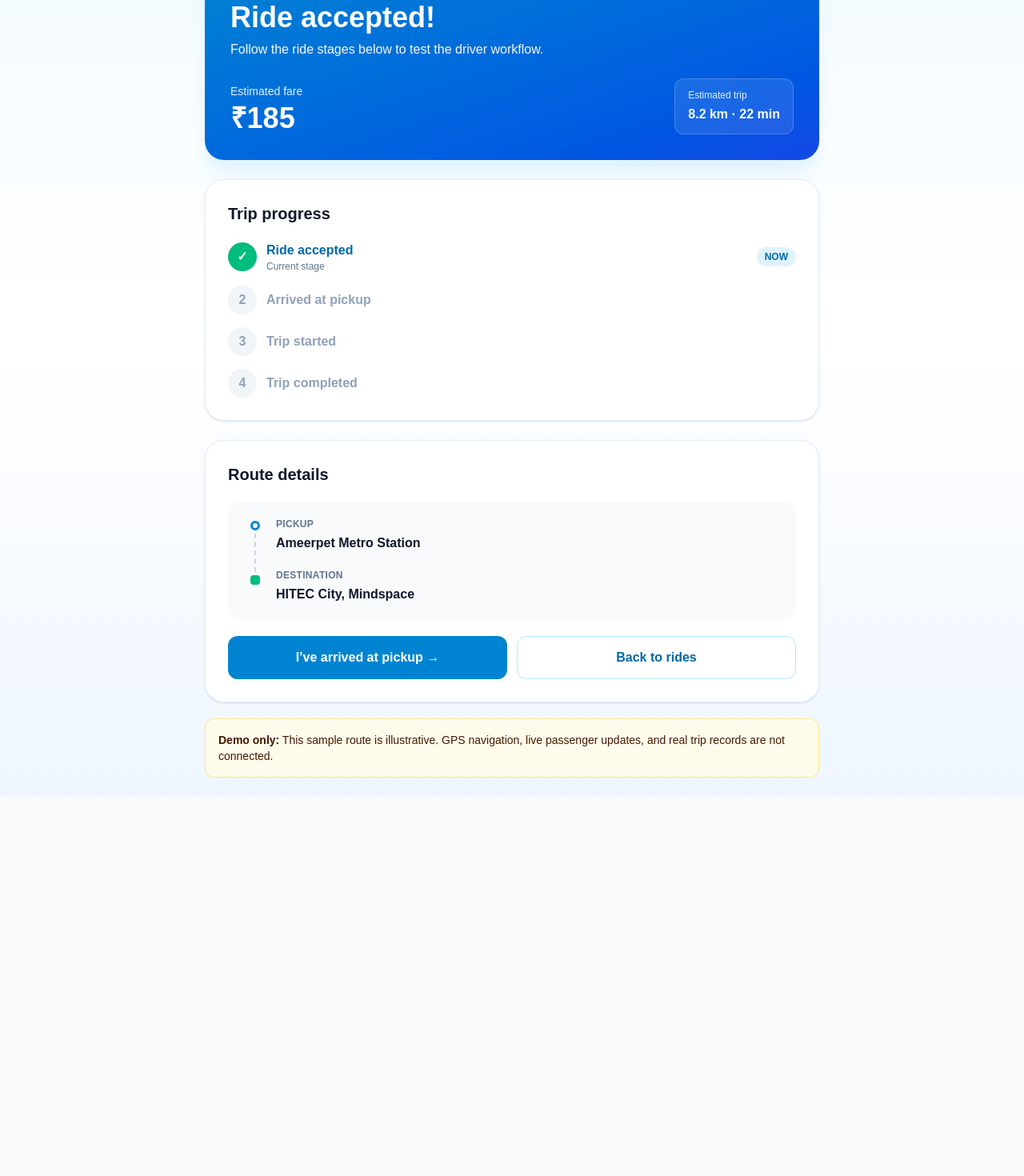
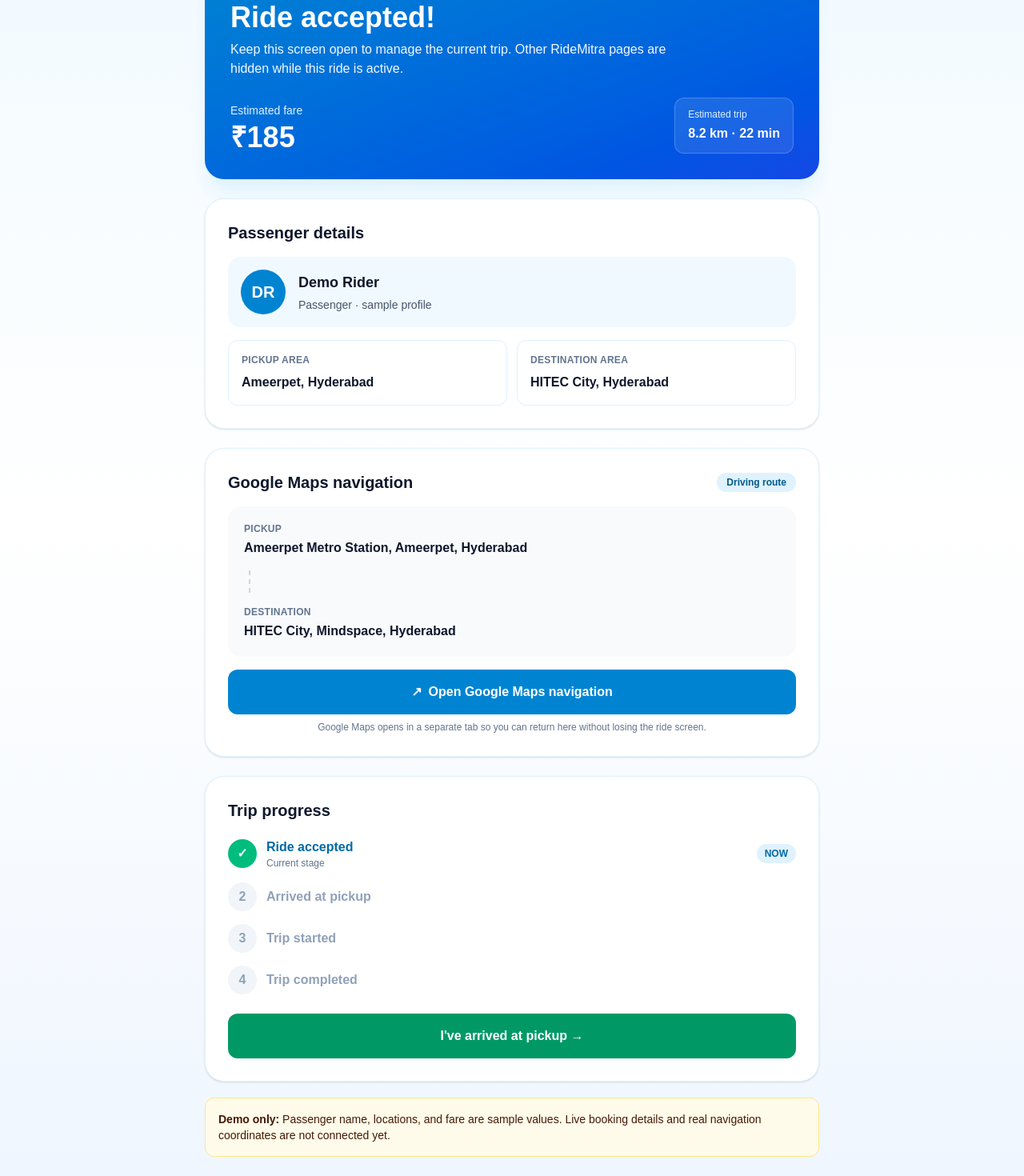
Before and after one commit to mintuvanga/ridemitra, a Next.js app: page /demo/rides/active in a window 1280 px wide. Shown: the part 168-1638 px from the top of the page at 80% size. Before the commit the page ends 1164 px from the top, so only its background shows below. Built offline with nearby package versions, Linux system fonts and the light colour scheme.

Commit message:
Add Maps navigation and passenger details to active ride

```diff
--- a/src/app/demo/rides/active/page.tsx
+++ b/src/app/demo/rides/active/page.tsx
@@ -1,12 +1,27 @@
 "use client";
 
-import Link from "next/link";
 import { useState } from "react";
 
 type TripStage = "accepted" | "arrived" | "in_progress" | "completed";
 
+const ride = {
+  id: "DM-1056",
+  passenger: "Demo Rider",
+  pickup: "Ameerpet Metro Station, Ameerpet, Hyderabad",
+  pickupArea: "Ameerpet, Hyderabad",
+  destination: "HITEC City, Mindspace, Hyderabad",
+  destinationArea: "HITEC City, Hyderabad",
+  fare: "₹185",
+  distance: "8.2 km",
+  duration: "22 min",
+};
+
+const mapsUrl = `https://www.google.com/maps/dir/?api=1&origin=${encodeURIComponent(ride.pickup)}&destination=${encodeURIComponent(ride.destination)}&travelmode=driving`;
+
 export default function ActiveDemoRidePage() {
   const [stage, setStage] = useState<TripStage>("accepted");
+  const [mapsOpened, setMapsOpened] = useState(false);
+
   const steps: { key: TripStage; label: string }[] = [
     { key: "accepted", label: "Ride accepted" },
     { key: "arrived", label: "Arrived at pickup" },
@@ -15,27 +30,55 @@ export default function ActiveDemoRidePage() {
   ];
   const stageIndex = steps.findIndex((step) => step.key === stage);
   const nextAction: Record<Exclude<TripStage, "completed">, { label: string; next: TripStage }> = {
-    accepted: { label: "I’ve arrived at pickup", next: "arrived" },
+    accepted: { label: "I've arrived at pickup", next: "arrived" },
     arrived: { label: "Start trip", next: "in_progress" },
     in_progress: { label: "Complete trip", next: "completed" },
   };
+
+  function openMaps() {
+    window.open(mapsUrl, "_blank", "noopener,noreferrer");
+    setMapsOpened(true);
+  }
 
   return (
     <main className="min-h-screen bg-gradient-to-b from-sky-50 via-white to-blue-50 px-4 py-6 text-slate-900 sm:px-6">
       <div className="mx-auto max-w-3xl">
         <header className="flex items-center justify-between rounded-2xl border border-sky-100 bg-white px-5 py-4 shadow-sm">
-          <Link href="/demo" className="text-xl font-black">Ride<span className="text-sky-600">Mitra</span></Link>
-          <span className="rounded-full bg-emerald-100 px-3 py-1.5 text-xs font-extrabold text-emerald-800">ACTIVE DEMO RIDE</span>
+          <span className="text-xl font-black">Ride<span className="text-sky-600">Mitra</span></span>
+          <span className="rounded-full bg-emerald-100 px-3 py-1.5 text-xs font-extrabold text-emerald-800">ACTIVE RIDE</span>
         </header>
 
         <section className="mt-6 overflow-hidden rounded-3xl bg-gradient-to-br from-sky-600 to-blue-700 p-6 text-white shadow-xl shadow-sky-100 sm:p-8">
-          <p className="text-xs font-bold uppercase tracking-[0.18em] text-sky-100">Ride DM-1056</p>
+          <p className="text-xs font-bold uppercase tracking-[0.18em] text-sky-100">Ride {ride.id}</p>
           <h1 className="mt-3 text-3xl font-black sm:text-4xl">{stage === "completed" ? "Trip completed!" : stage === "in_progress" ? "Trip in progress" : stage === "arrived" ? "Pickup reached" : "Ride accepted!"}</h1>
-          <p className="mt-2 max-w-xl text-sky-50">{stage === "completed" ? "You have finished this sample ride journey." : "Follow the ride stages below to test the driver workflow."}</p>
+          <p className="mt-2 max-w-xl text-sky-50">{stage === "completed" ? "This sample trip has been completed." : "Keep this screen open to manage the current trip. Other RideMitra pages are hidden while this ride is active."}</p>
           <div className="mt-6 flex flex-wrap items-end justify-between gap-4">
-            <div><p className="text-sm text-sky-100">Estimated fare</p><p className="mt-1 text-4xl font-black">₹185</p></div>
-            <div className="rounded-xl border border-white/20 bg-white/10 px-4 py-3"><p className="text-xs text-sky-100">Estimated trip</p><p className="mt-1 font-extrabold">8.2 km · 22 min</p></div>
+            <div><p className="text-sm text-sky-100">Estimated fare</p><p className="mt-1 text-4xl font-black">{ride.fare}</p></div>
+            <div className="rounded-xl border border-white/20 bg-white/10 px-4 py-3"><p className="text-xs text-sky-100">Estimated trip</p><p className="mt-1 font-extrabold">{ride.distance} · {ride.duration}</p></div>
           </div>
+        </section>
+
+        <section className="mt-6 rounded-3xl border border-sky-100 bg-white p-5 shadow-sm sm:p-7">
+          <h2 className="text-xl font-black">Passenger details</h2>
+          <div className="mt-4 flex items-center gap-4 rounded-2xl bg-sky-50 p-4">
+            <div className="flex h-14 w-14 shrink-0 items-center justify-center rounded-full bg-sky-600 text-xl font-black text-white">DR</div>
+            <div className="min-w-0"><p className="text-lg font-extrabold">{ride.passenger}</p><p className="mt-1 text-sm text-slate-600">Passenger · sample profile</p></div>
+          </div>
+          <div className="mt-4 grid gap-3 sm:grid-cols-2">
+            <div className="rounded-xl border border-sky-100 p-4"><p className="text-xs font-bold uppercase tracking-wide text-slate-500">Pickup area</p><p className="mt-2 font-extrabold">{ride.pickupArea}</p></div>
+            <div className="rounded-xl border border-sky-100 p-4"><p className="text-xs font-bold uppercase tracking-wide text-slate-500">Destination area</p><p className="mt-2 font-extrabold">{ride.destinationArea}</p></div>
+          </div>
+        </section>
+
+        <section className="mt-6 rounded-3xl border border-sky-100 bg-white p-5 shadow-sm sm:p-7">
+          <div className="flex flex-wrap items-center justify-between gap-3"><h2 className="text-xl font-black">Google Maps navigation</h2><span className="rounded-full bg-sky-100 px-3 py-1 text-xs font-bold text-sky-800">Driving route</span></div>
+          <div className="mt-4 rounded-2xl bg-slate-50 p-5">
+            <div><p className="text-xs font-bold uppercase tracking-wide text-slate-500">Pickup</p><p className="mt-1 font-extrabold">{ride.pickup}</p></div>
+            <div className="my-4 ml-1.5 h-7 border-l-2 border-dashed border-slate-300" />
+            <div><p className="text-xs font-bold uppercase tracking-wide text-slate-500">Destination</p><p className="mt-1 font-extrabold">{ride.destination}</p></div>
+          </div>
+          <button type="button" onClick={openMaps} className="mt-4 flex w-full items-center justify-center gap-2 rounded-xl bg-sky-600 px-4 py-4 font-extrabold text-white transition hover:bg-sky-700"><span aria-hidden="true">↗</span>{mapsOpened ? "Open Google Maps again" : "Open Google Maps navigation"}</button>
+          <p className="mt-2 text-center text-xs text-slate-500">{mapsOpened ? "Maps was requested in a separate tab. Return to this RideMitra tab to update trip status." : "Google Maps opens in a separate tab so you can return here without losing the ride screen."}</p>
         </section>
 
         <section className="mt-6 rounded-3xl border border-sky-100 bg-white p-5 shadow-sm sm:p-7">
@@ -51,24 +94,13 @@ export default function ActiveDemoRidePage() {
               </div>;
             })}
           </div>
+          <div className="mt-6">
+            {stage !== "completed" ? <button type="button" onClick={() => setStage(nextAction[stage].next)} className="w-full rounded-xl bg-emerald-600 px-4 py-4 font-extrabold text-white transition hover:bg-emerald-700">{nextAction[stage].label} →</button> : <div className="rounded-xl bg-emerald-50 px-4 py-4 text-center font-extrabold text-emerald-800">✓ Demo ride completed</div>}
+          </div>
+          {stage === "completed" ? <div className="mt-4 rounded-2xl border border-emerald-200 bg-emerald-50 p-4"><p className="font-extrabold text-emerald-900">Sample fare recorded: {ride.fare}</p><p className="mt-1 text-sm text-emerald-800">Demo only. No real payment or earnings record was created.</p></div> : null}
         </section>
 
-        <section className="mt-6 rounded-3xl border border-sky-100 bg-white p-5 shadow-sm sm:p-7">
-          <h2 className="text-xl font-black">Route details</h2>
-          <div className="mt-5 rounded-2xl bg-slate-50 p-5">
-            <div className="flex gap-3">
-              <div className="flex w-7 shrink-0 flex-col items-center pt-1"><span className="h-3 w-3 rounded-full border-[3px] border-sky-600 bg-white" /><span className="my-1 h-12 border-l-2 border-dashed border-slate-300" /><span className="h-3 w-3 rounded-sm bg-emerald-500" /></div>
-              <div className="flex-1 space-y-5"><div><p className="text-xs font-bold uppercase tracking-wide text-slate-500">Pickup</p><p className="mt-1 font-extrabold">Ameerpet Metro Station</p></div><div><p className="text-xs font-bold uppercase tracking-wide text-slate-500">Destination</p><p className="mt-1 font-extrabold">HITEC City, Mindspace</p></div></div>
-            </div>
-          </div>
-          <div className="mt-5 grid gap-3 sm:grid-cols-2">
-            {stage !== "completed" ? <button type="button" onClick={() => setStage(nextAction[stage].next)} className="rounded-xl bg-sky-600 px-4 py-3.5 font-extrabold text-white transition hover:bg-sky-700">{nextAction[stage].label} →</button> : <div className="rounded-xl bg-emerald-50 px-4 py-3.5 text-center font-extrabold text-emerald-800">✓ Demo ride completed</div>}
-            <Link href="/demo/rides" className="rounded-xl border border-sky-200 px-4 py-3.5 text-center font-extrabold text-sky-700 hover:bg-sky-50">Back to rides</Link>
-          </div>
-          {stage === "completed" ? <div className="mt-4 rounded-2xl border border-emerald-200 bg-emerald-50 p-4"><p className="font-extrabold text-emerald-900">Sample fare recorded: ₹185</p><p className="mt-1 text-sm text-emerald-800">This is only a local demo state. No real payment or earnings record was created.</p><Link href="/demo/earnings" className="mt-3 inline-flex font-bold text-emerald-900 underline">View demo earnings →</Link></div> : null}
-        </section>
-
-        <p className="mt-5 rounded-xl border border-amber-200 bg-amber-50 p-4 text-sm leading-5 text-amber-950"><strong>Demo only:</strong> This sample route is illustrative. GPS navigation, live passenger updates, and real trip records are not connected.</p>
+        <p className="mt-5 rounded-xl border border-amber-200 bg-amber-50 p-4 text-sm leading-5 text-amber-950"><strong>Demo only:</strong> Passenger name, locations, and fare are sample values. Live booking details and real navigation coordinates are not connected yet.</p>
       </div>
     </main>
   );
```
